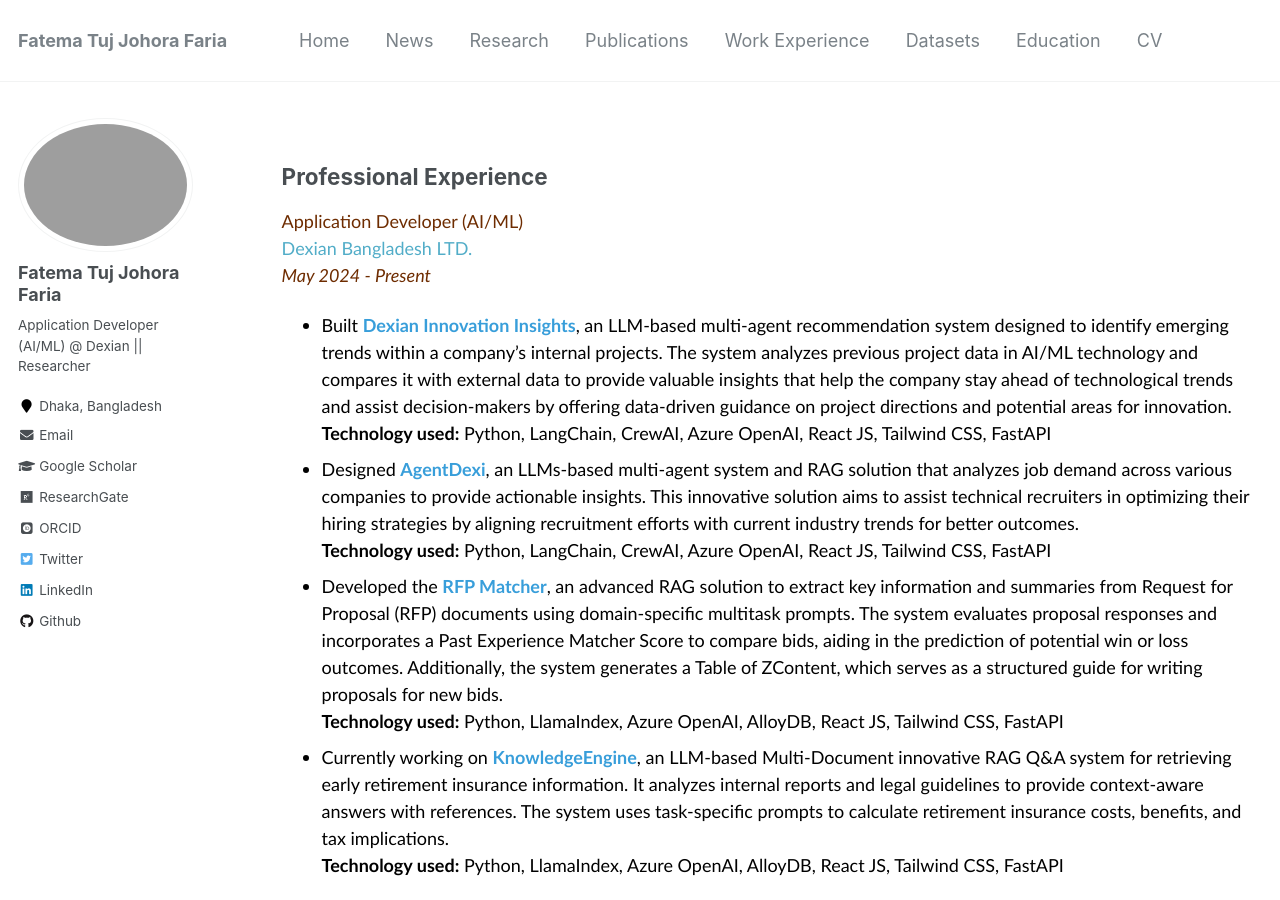
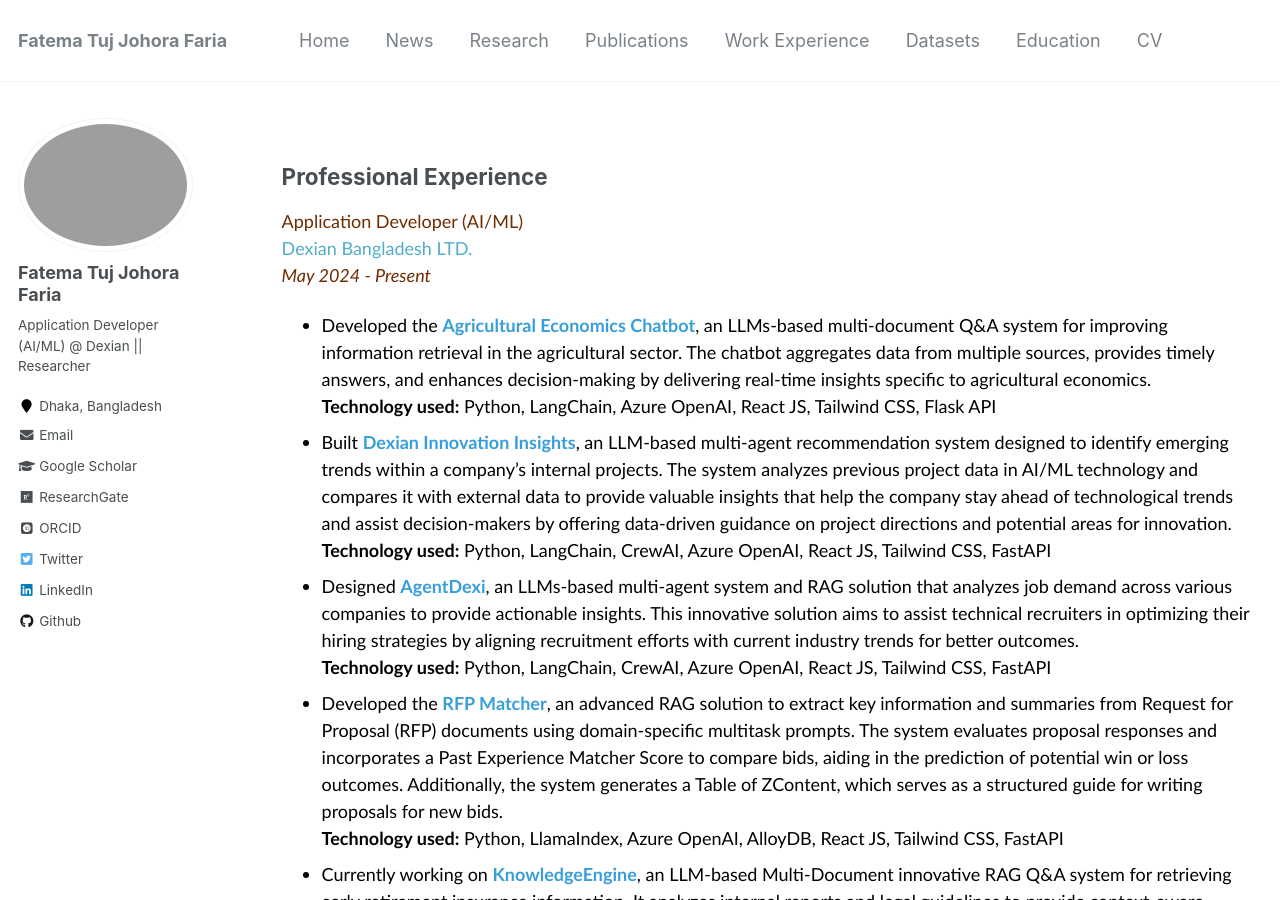
Before and after one commit to fatemafaria142/fatemafaria142.github.io, a Jekyll site: the page built from _pages/work.md, in a window 1280 px wide and 900 px high. Built offline with Jekyll 4.4.1, drawn with Linux system fonts in a browser that asks for light colours; some web fonts are replaced.

Commit message:
Changed to work

```diff
--- a/_pages/work.md
+++ b/_pages/work.md
@@ -12,6 +12,10 @@
 <span style="color:#6E2C00"><em>May 2024 - Present</em></span>
 
 <ul style="font-family:Trebuchet MS; color:black;">
+<li>Developed the <b style="color:#389EDA">Agricultural Economics Chatbot</b>, an LLMs-based multi-document Q&A system for improving information retrieval in the agricultural sector. The chatbot aggregates data from multiple sources, provides timely answers, and enhances decision-making by delivering real-time insights specific to agricultural economics.
+<br>
+<b>Technology used:</b> Python, LangChain, Azure OpenAI, React JS, Tailwind CSS, Flask API
+</li>
 
 <li>Built <b style="color:#389EDA">Dexian Innovation Insights</b>, an LLM-based multi-agent recommendation system designed to identify emerging trends within a company’s internal projects. The system analyzes previous project data in AI/ML technology and compares it with external data to provide valuable insights that help the company stay ahead of technological trends and assist decision-makers by offering data-driven guidance on project directions and potential areas for innovation.
 <br>
@@ -30,6 +34,8 @@
 <b>Technology used:</b> Python, LlamaIndex, Azure OpenAI, AlloyDB, React JS, Tailwind CSS, FastAPI</li>
 </ul>
 
+
+
 ## Research Experience
 <span style="font-family:Trebuchet MS; color:black;">
 <span style="color:#6E2C00">Research Assistant</span><br/>
```
